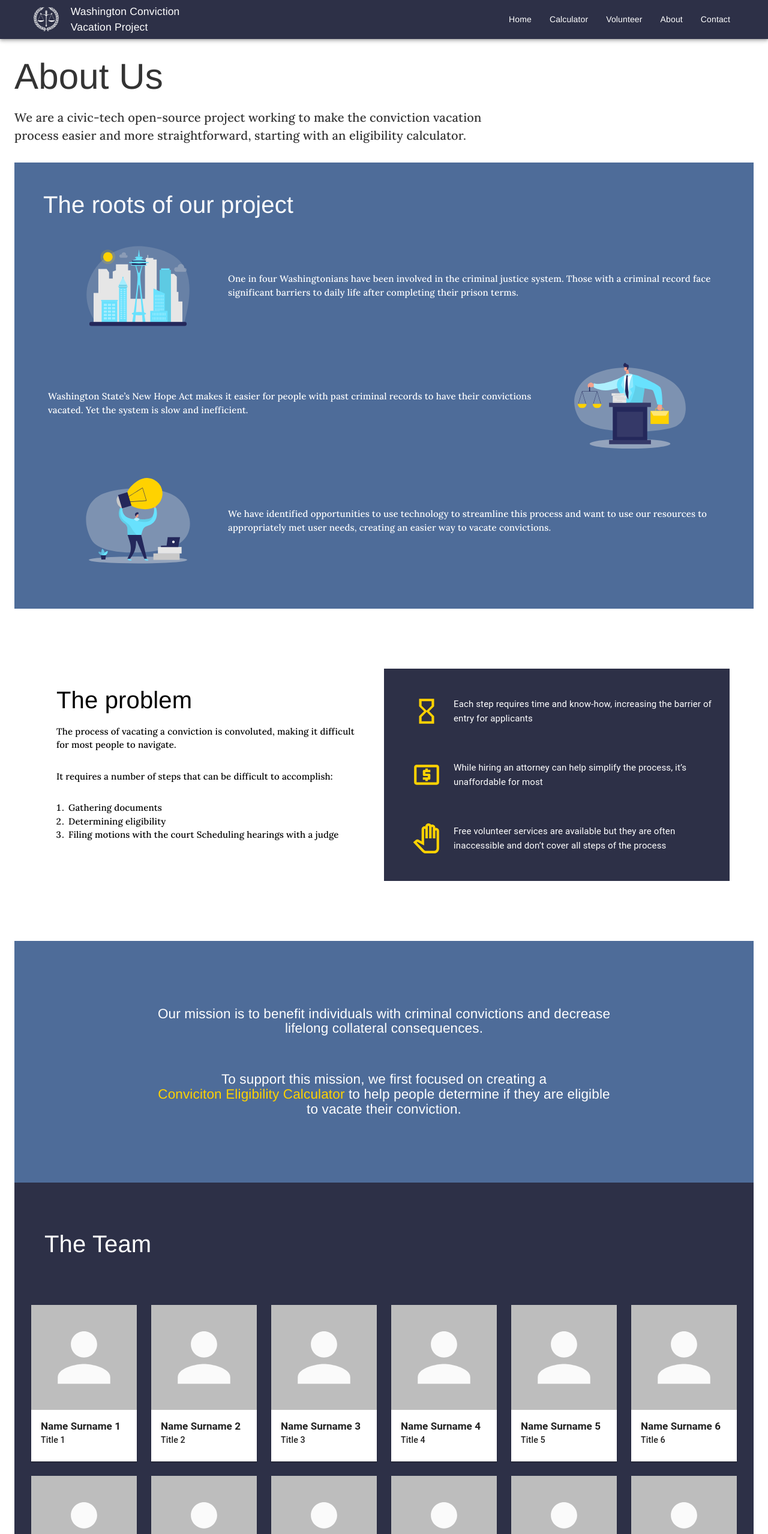
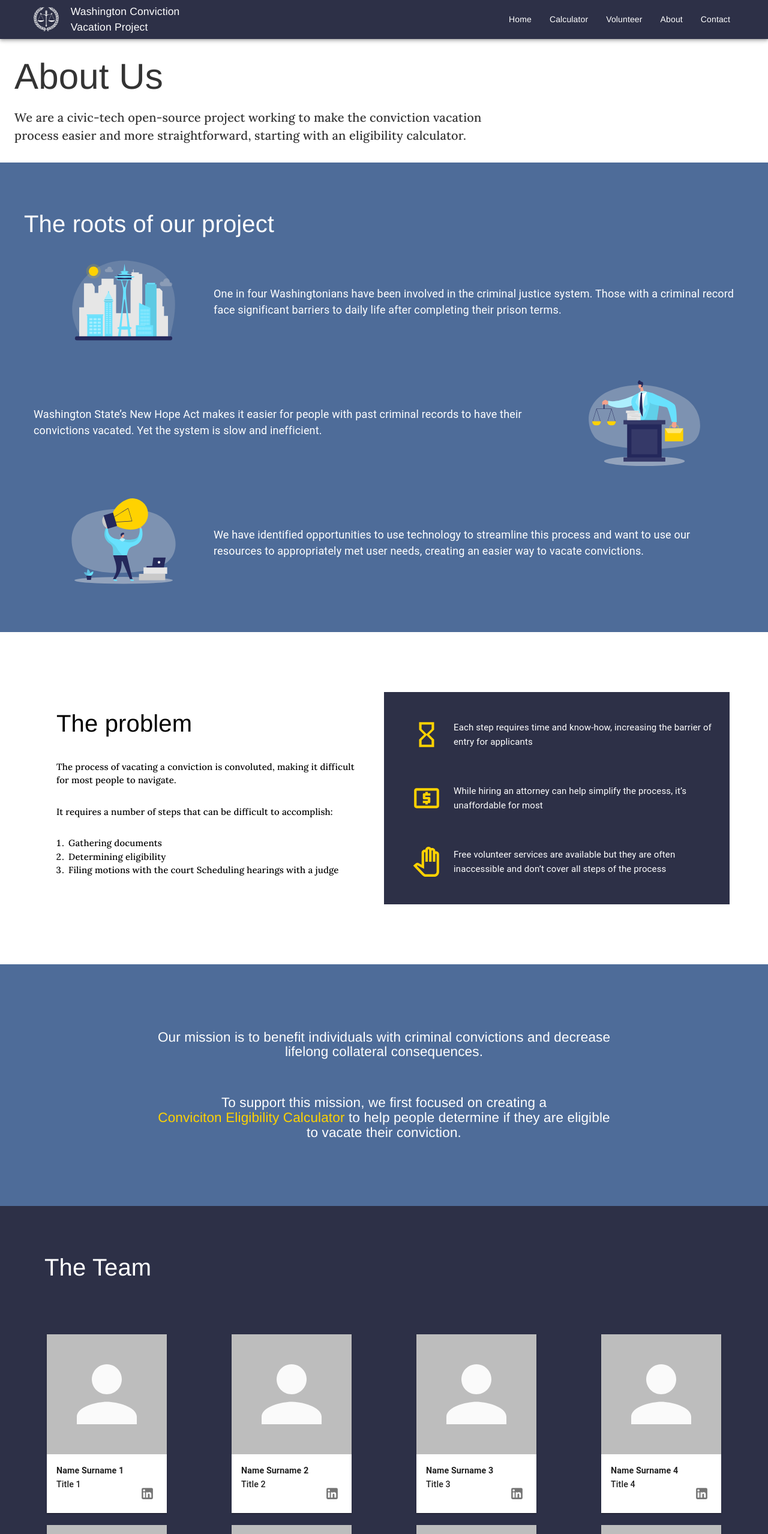
Before and after one commit to openseattle/clearviction-v1, a React (Create React App) app: page /about in a window 1280 px wide. Shown: the top 2558 px of the page at 60% size. Built offline with nearby package versions, Linux system fonts and the light colour scheme.

Commit message:
Add ListItemMobileSnap, modify spacing

```diff
--- a/src/Components/TeamCard.jsx
+++ b/src/Components/TeamCard.jsx
@@ -5,40 +5,46 @@ import {
   Typography,
   CardContent,
   Grid,
+  Box,
+  IconButton,
+  CardActions,
+  CardMedia,
 } from "@material-ui/core";
+import { LinkedIn } from "@material-ui/icons";
 
 const useStyles = makeStyles({
-  root: {
-    maxWidth: 200,
-  },
   card: {
+    width: 200,
     borderRadius: 0,
   },
   name: {
     fontWeight: "bold",
   },
   avatar: {
-    width: "100%",
-    height: 175,
+    width: 200,
+    height: 200,
   },
 });
 
 const TeamCard = (props) => {
   const classes = useStyles();
   return (
-    <Grid className={classes.root} item xs={12} sm={6} md={4} lg={3}>
     <Card className={classes.card}>
-      <Avatar className={classes.avatar} variant="square" />
-      <CardContent>
-        <Typography className={classes.name} variant="h5" >
-           Name Surname {props.teamNumber}
+      <CardMedia>
+        <Avatar className={classes.avatar} variant="square" />
+      </CardMedia>
+      <CardContent style={{ marginBottom: "-45px" }}>
+        <Typography className={classes.name} variant="h6">
+          Name Surname {props.teamNumber}
         </Typography>
-        <Typography variant="h6" >
-           Title {props.teamNumber}
-        </Typography>
+        <Typography variant="h6">Title {props.teamNumber}</Typography>
       </CardContent>
+      <CardActions style={{ display: "flex", justifyContent: "right" }}>
+        <IconButton>
+          <LinkedIn fontSize="large" />
+        </IconButton>
+      </CardActions>
     </Card>
-    </Grid>
   );
 };
 
--- a/src/Components/Theme.jsx
+++ b/src/Components/Theme.jsx
@@ -18,7 +18,7 @@ const Theme = createTheme({
     error: {
       main: "#DF1F1F",
     },
-    hightlight: {
+    highlight: {
       main: "#FFD200"
     }
   },
--- a/src/Pages/AboutPage.jsx
+++ b/src/Pages/AboutPage.jsx
@@ -19,6 +19,7 @@ import {
 import lawyer from "../Assets/lawyer.svg";
 import seattle from "../Assets/seattle.svg";
 import innovation from "../Assets/innovation.svg";
+import ListItemMobileSnap from "../ui-kit/ListItemMobileSnap";
 
 const team = [1, 2, 3, 4, 5, 6, 7, 8, 9, 10, 11, 12, 13, 14, 15, 16];
 
@@ -31,24 +32,22 @@ const useStyles = makeStyles((theme) => ({
     backgroundColor: theme.palette.primary.light,
     color: "white",
     borderRadius: 0,
+  },
+  rootsContainer: {
+    marginTop: "4rem",
+    padding: "4rem",
+    [theme.breakpoints.down("sm")]: {
       padding: "2rem",
-    [theme.breakpoints.up("sm")]: {
-      padding: "4rem",
-    }
     },
-  rootsTitle: {
-    padding: theme.spacing(1),
   },
   rootsImage: {
     width: 300,
     height: 180,
-    [theme.breakpoints.down("sm")]: {
-      width: 150,
-      height: 90,
-    },
   },
   rootsBodyText: {
     minWidth: 150,
+    fontFamily: ["Roboto", "sans-serif"],
+    fontSize: 18,
   },
   problemRoot: {
     marginTop: "6rem",
@@ -61,10 +60,10 @@ const useStyles = makeStyles((theme) => ({
     padding: "3rem",
   },
   problemLeftTitle: {
-    paddingBottom: "2rem",
+    marginBottom: "4rem",
   },
   problemLeftBody: {
-    marginBottom: "3rem",
+    marginTop: "3rem",
   },
   problemRootRight: {
     backgroundColor: theme.palette.primary.main,
@@ -78,17 +77,13 @@ const useStyles = makeStyles((theme) => ({
     padding: "2rem",
   },
   theProblemIcon: {
-    color: "#FFD200",
+    color: theme.palette.highlight.main,
     fontSize: "5rem",
     margin: "2rem",
   },
   ourMission: {
     backgroundColor: theme.palette.primary.light,
     color: "white",
-    paddingTop: "5rem",
-    paddingBottom: "5rem",
-    display: "flex",
-    justifyContent: "center",
   },
   ourMissionText: {
     margin: "6rem",
@@ -108,6 +103,10 @@ const useStyles = makeStyles((theme) => ({
     marginBottom: "8rem",
     color: "white",
   },
+
+  highlightText: {
+    color: theme.palette.highlight.main
+  }
 }));
 
 const AboutPage = () => {
@@ -120,109 +119,71 @@ const AboutPage = () => {
     <>
       <Container maxWidth="lg">
         <HeroPanel title={pageTitle} subtitle={pageSubtitle} />
+      </Container>
 
       <Box className={classes.roots}>
-          <Typography className={classes.rootsTitle} variant="h2">
+        <Container maxWidth="lg" className={classes.rootsContainer}>
+          <Typography  variant="h2">
             The roots of our project
           </Typography>
 
-          {/* First Solution */}
           <List>
-            <ListItem>
-              <ListItemIcon>
+            <ListItemMobileSnap
+              image={
                 <Box
                   component="img"
                   src={seattle}
                   className={classes.rootsImage}
                 />
-              </ListItemIcon>
+              }
+              text={
                 <Typography className={classes.rootsBodyText} variant="body1">
                   One in four Washingtonians have been involved in the criminal
                   justice system. Those with a criminal record face significant
                   barriers to daily life after completing their prison terms.
                 </Typography>
-            </ListItem>
-            <ListItem>
-              <Typography className={classes.rootsBodyText} variant="body1">
-                Washington State’s New Hope Act makes it easier for people with
-                past criminal records to have their convictions vacated. Yet the
-                system is slow and inefficient.
-              </Typography>
-              <ListItemIcon>
+              }
+            />
+            <ListItemMobileSnap
+              image={
                 <Box
                   component="img"
                   src={lawyer}
                   className={classes.rootsImage}
                 />
-              </ListItemIcon>
-            </ListItem>
-            <ListItem>
-              <ListItemIcon>
+              }
+              text={
+                <Typography className={classes.rootsBodyText} variant="body1">
+                  Washington State’s New Hope Act makes it easier for people
+                  with past criminal records to have their convictions vacated.
+                  Yet the system is slow and inefficient.
+                </Typography>
+              }
+              textLeft
+            />
+
+            <ListItemMobileSnap
+              image={
                 <Box
                   component="img"
                   src={innovation}
                   className={classes.rootsImage}
                 />
-              </ListItemIcon>
+              }
+              text={
                 <Typography className={classes.rootsBodyText} variant="body1">
-                We have identified opportunities to use technology to streamline
-                this process and want to use our resources to appropriately met
-                user needs, creating an easier way to vacate convictions.
+                  We have identified opportunities to use technology to
+                  streamline this process and want to use our resources to
+                  appropriately met user needs, creating an easier way to vacate
+                  convictions.
                 </Typography>
-            </ListItem>
+              }
+            />
           </List>
-
-          {/* Alternative Solution */}
-          {/* <Grid container justifyContent="center">
-            <Grid className={classes.alignItemContent} item xs={12} sm={6}>
-              <Box
-                component="img"
-                src={lawyer}
-                className={classes.rootsImage}
-              />
-            </Grid>
-            <Grid  item xs={12} sm={6}>
-              <Box display="flex" justifyContent="center">
-              <Typography className={classes.rootsBodyText} variant="body1">
-                One in four Washingtonians have been involved in the criminal
-                justice system. Those with a criminal record face significant
-                barriers to daily life after completing their prison terms.
-              </Typography>
-              </Box>
-
-            </Grid>
-            <Grid className={classes.alignItemContent} item xs={12} sm={6}>
-              <Box
-                component="img"
-                src={lawyer}
-                className={classes.rootsImage}
-              />
-            </Grid>
-            <Grid item xs={12} sm={6}>
-              <Typography className={classes.rootsBodyText} variant="body1">
-                Washington State’s New Hope Act makes it easier for people with
-                past criminal records to have their convictions vacated. Yet the
-                system is slow and inefficient.
-              </Typography>
-            </Grid>
-            <Grid className={classes.alignItemContent} item xs={12} sm={6}>
-              <Box
-                component="img"
-                src={lawyer}
-                className={classes.rootsImage}
-              />
-            </Grid>
-
-            <Grid className={classes.alignItemContent} item xs={12} sm={6}>
-              <Typography className={classes.rootsBodyText} variant="body1">
-                We have identified opportunities to use technology to streamline
-                this process and want to use our resources to appropriately met
-                user needs, creating an easier way to vacate convictions.
-              </Typography>
-            </Grid>
-          </Grid> */}
+        </Container>
       </Box>
       <Box className={classes.problemRoot}>
+        <Container maxWidth="lg">
           <Grid container>
             <Grid className={classes.theProblemRootleft} item xs={12} sm={6}>
               <Typography className={classes.problemLeftTitle} variant="h2">
@@ -236,7 +197,7 @@ const AboutPage = () => {
                 It requires a number of steps that can be difficult to
                 accomplish:
               </Typography>
-              <Typography component="ol" variant="body1">
+              <Typography className={classes.problemLeftBody} component="ol" variant="body1" >
                 <li>Gathering documents</li>
                 <li>Determining eligibility</li>
                 <li>
@@ -277,8 +238,18 @@ const AboutPage = () => {
               </List>
             </Grid>
           </Grid>
+        </Container>
       </Box>
+
       <Box className={classes.ourMission}>
+        <Container
+          style={{
+            paddingTop: "5rem",
+            paddingBottom: "5rem",
+            display: "flex",
+            justifyContent: "center",
+          }}
+        >
           <Box>
             <Typography className={classes.ourMissionText} variant="h4">
               Our mission is to benefit individuals with criminal convictions
@@ -286,31 +257,42 @@ const AboutPage = () => {
             </Typography>
             <Typography className={classes.ourMissionText} variant="h4">
               To support this mission, we first focused on creating a <br />
-              <span style={{ color: "#FFD200" }}>
+              <span className={classes.highlightText}>
                 Conviciton Eligibility Calculator
               </span>{" "}
               to help people determine if they are eligible to vacate their
               conviction.
             </Typography>
           </Box>
+        </Container>
       </Box>
 
       <Box className={classes.ourTeam}>
+        <Container maxWidth="lg">
           <Typography className={classes.ourTeamTitle} variant="h2">
             The Team
           </Typography>
+          <Grid container>
+            {team.map((id) => (
               <Grid
-            container
-            spacing={3}
-            justifyContent="center"
-            alignItems="center"
+              key={id}
+                item
+                xs={6}
+                sm={4}
+                md={3}
+                lg={3}
+                style={{
+                  display: "flex",
+                  justifyContent: "center",
+                  padding: "1rem",
+                }}
               >
-            {team.map((id) => (
                 <TeamCard key={id} teamNumber={id} />
+              </Grid>
             ))}
           </Grid>
+        </Container>
       </Box>
-      </Container>
     </>
   );
 };
--- /dev/null
+++ b/src/ui-kit/ListItemMobileSnap.jsx
@@ -0,0 +1,23 @@
+import { ListItem, Box, ListItemIcon } from "@material-ui/core";
+
+const ListItemMobileSnap = (props) => {
+  const { image, text, textLeft } = props;
+
+  return (
+    <>
+      <Box display={{ xs: "block", sm: "none" }}>
+        <ListItem style={{ justifyContent: "center" }}>{image}</ListItem>
+      </Box>
+      <ListItem>
+        {textLeft && text}
+
+        <Box display={{ xs: "none", sm: "block" }}>
+          <ListItemIcon>{image}</ListItemIcon>
+        </Box>
+        {!textLeft && text}
+      </ListItem>
+    </>
+  );
+};
+
+export default ListItemMobileSnap;
```
Lines whose indentation alone changed are shown as unchanged.
